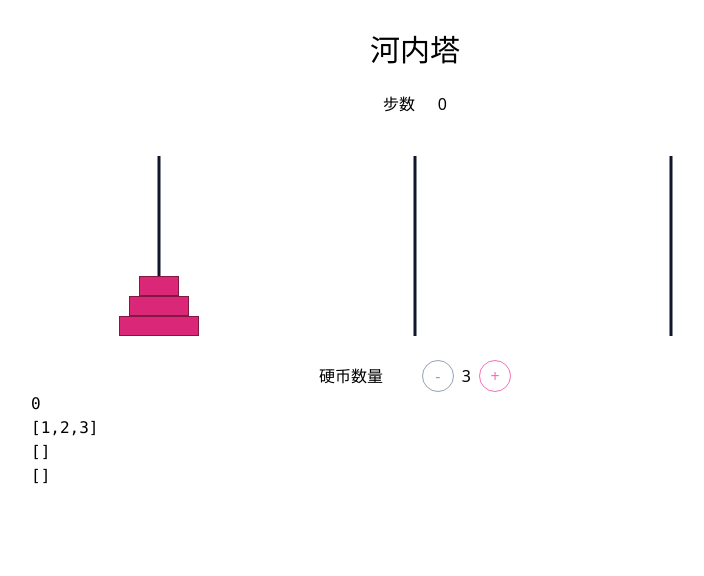
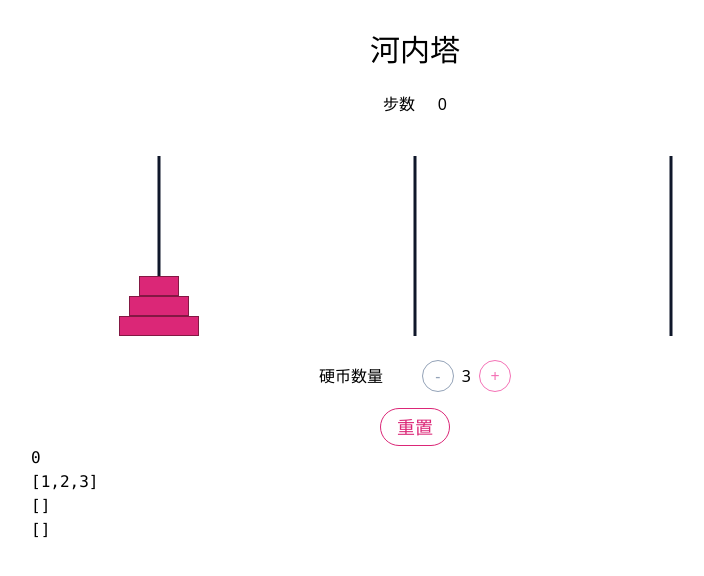
Before and after one commit to BurgerBurglar/hanoi-tower, a React (Vite) app: page / in a window 1280 px wide. Shown: the top 576 px of the page, without its empty margins (225-929 px from the left). Built offline with nearby package versions, Linux system fonts and the light colour scheme.

Commit message:
add game reset button

```diff
--- a/src/App.tsx
+++ b/src/App.tsx
@@ -34,7 +34,7 @@ function App() {
   const { width, height } = useWindowSize();
 
   useEffect(() => {
-    setCoinStacks(initialCoinStacks);
+    resetGame();
   }, [numCoins]);
 
   function getTopCoin(stack: StackNumber) {
@@ -79,6 +79,10 @@ function App() {
     });
     setSteps((prev) => prev + 1);
     setActiveStack(0);
+  }
+
+  function resetGame() {
+    setCoinStacks(initialCoinStacks);
   }
 
   function isGameOver() {
@@ -134,7 +138,8 @@ function App() {
           )}
         </button>
       </div>
-      <div className="flex gap-4 mx-auto w-[12rem] justify-between items-center mt-6">
+      <div className="flex flex-col items-center gap-4">
+        <div className="flex gap-4 w-[12rem] justify-between items-center mt-6">
           <div>硬币数量</div>
           <div className="flex gap-2 items-center">
             <button
@@ -153,6 +158,13 @@ function App() {
               +
             </button>
           </div>
+        </div>
+        <button
+          className="px-4 py-1 text-lg border border-pink-600 rounded-full text-pink-600"
+          onClick={resetGame}
+        >
+          重置
+        </button>
       </div>
       {isGameOver() && (
         <>
```
Lines whose indentation alone changed are shown as unchanged.
